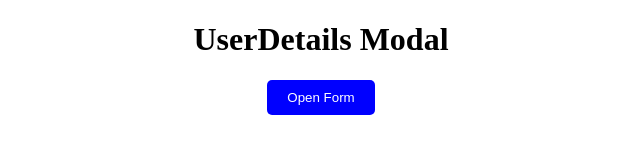
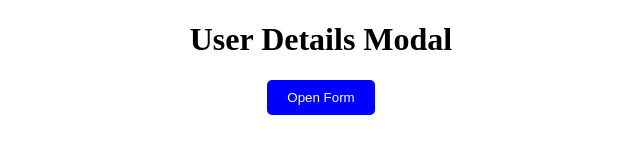
Before and after one commit to ashwin2312/XModal, a React (Vite) app: page / in a window 1280 px wide. Shown: the top 160 px of the page, without its empty margins (319-959 px from the left). Built offline with nearby package versions, Linux system fonts and the light colour scheme.

Commit message:
close the modal when clicking outside

```diff
--- a/src/App.jsx
+++ b/src/App.jsx
@@ -24,33 +24,35 @@ const customStyles = {
   },
 };
 
-// Set the app element for accessibility
 Modal.setAppElement("#root");
 
 export default function App() {
   const [modalIsOpen, setModalIsOpen] = useState(false);
+
   // Function to open the modal
   const openModal = () => {
     setModalIsOpen(true);
   };
 
   // Function to close the modal
-  const closeModal = () => {
-    setModalIsOpen(false);
-  };
+  // const closeModal = () => {
+  //   setModalIsOpen(false);
+  // };
+
   return (
     <div>
-      <h1>UserDetails Modal</h1>
+      <h1>User Details Modal</h1>
       <button onClick={openModal}>Open Form</button>
       <Modal
         isOpen={modalIsOpen}
         onRequestClose={() => setModalIsOpen(false)}
         style={customStyles}
         contentLabel="User Details Form"
+        shouldCloseOnEsc={true}
+        shouldCloseOnOverlayClick={true}
       >
         <ModalForm />
       </Modal>
-      {/* Render the ModalForm component */}
     </div>
   );
 }
```
